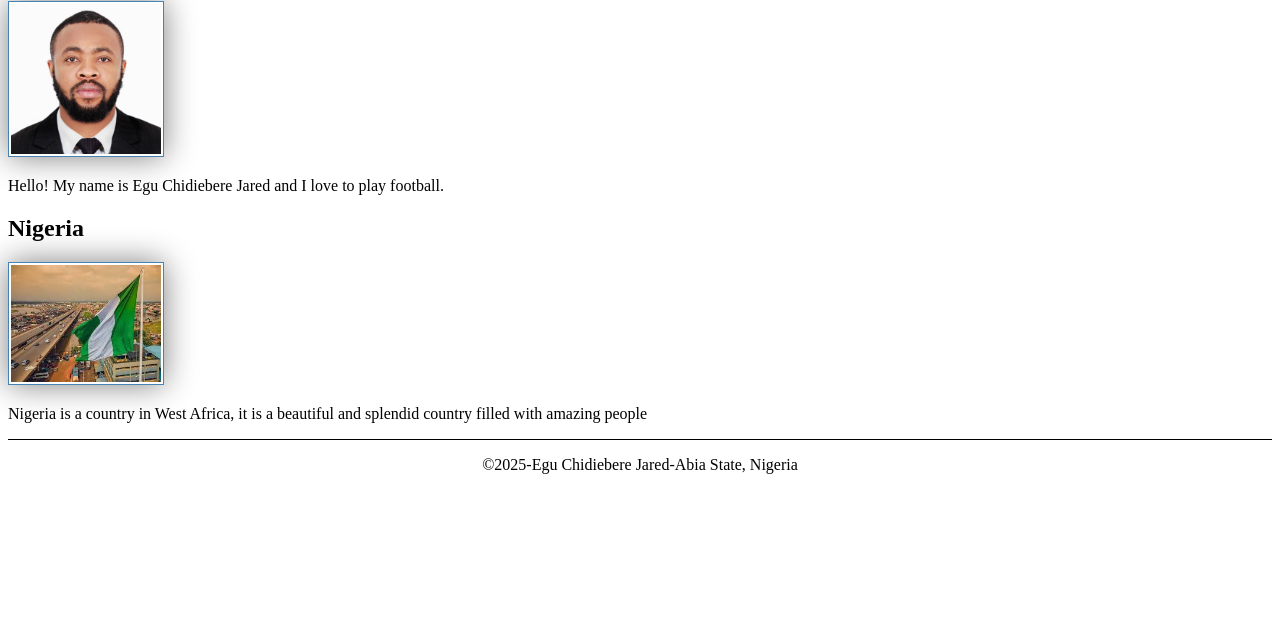
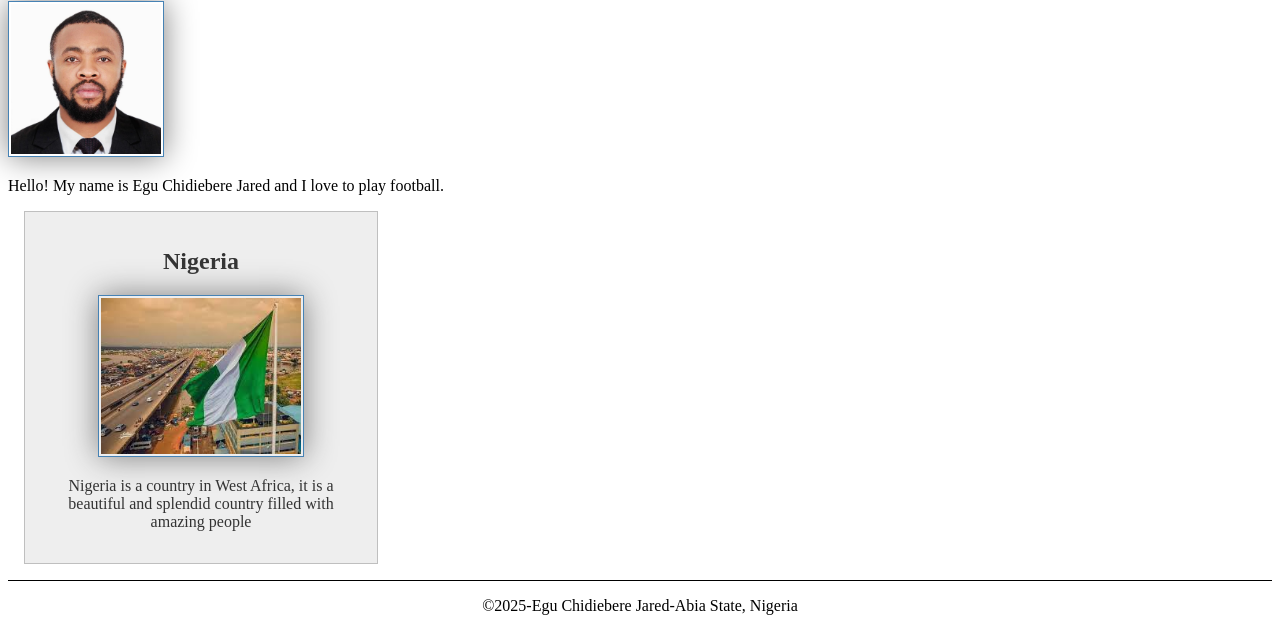
Before and after one commit to EguJaredoBoyd/wdd130, a plain HTML site: page index.html in a window 1280 px wide. Shown: the part 281-912 px from the top of the page. Before the commit the page ends 800 px from the top, so only its background shows below. Drawn offline with Linux system fonts and the light colour scheme; files that its build step writes are made by us from their sources.

Commit message:
updated css

```diff
--- a/index.html
+++ b/index.html
@@ -6,7 +6,7 @@
         <title>Egu Chidiebere Jared | WDD1 130</title>
         <meta name="description" content="This site talks about me and what I love to do.">
         <meta name="author" content="Egu Chidiebere Jared">
-        <link rel="stylesheet" href="styles/styles.css">
+        <link rel="stylesheet" href="./week02/styles/styles.css">
     </head>
     <body>
         <header>
@@ -16,14 +16,19 @@
                 <a href="wwr/site-plan-rafting.html">Rafting Site Plan</a>
             </nav>
         </header>
+
         <main>
             <h1>Egu Chidiebere Jared | WDD 130</h1>
             <img src="images/profile.jpg" alt="Hello, my name is Egu chidiebere Jared" width="200">
             <p>Hello! My name is Egu Chidiebere Jared and I love to play football.</p>
         </main>
-        <h2>Nigeria</h2>
-        <img src="images/Nigeria.jpg" alt="Nigeria up view">
-        <p>Nigeria is a country in West Africa, it is a beautiful and splendid country filled with amazing people</p>
+
+        <aside>
+            <h2>Nigeria</h2>
+            <img src="images/Nigeria.jpg" alt="Nigeria up view">
+            <p>Nigeria is a country in West Africa, it is a beautiful and splendid country filled with amazing people</p>
+        </aside>
+
         <footer>
             <p>©2025-Egu Chidiebere Jared-Abia State, Nigeria</p>
         </footer>
--- a/week02/Styles/styles.css
+++ b/week02/Styles/styles.css
@@ -26,7 +26,7 @@ main {
 aside {
     width: 20rem;
     margin: 1rem;
-    border: 1px solid rgba(0,0,0.2); /* 1 */
+    border: 1px solid rgba(0,0,0,0.2); /* 1 */
     padding: 1rem;
     background-color: #eee;
     color: #333;
```
